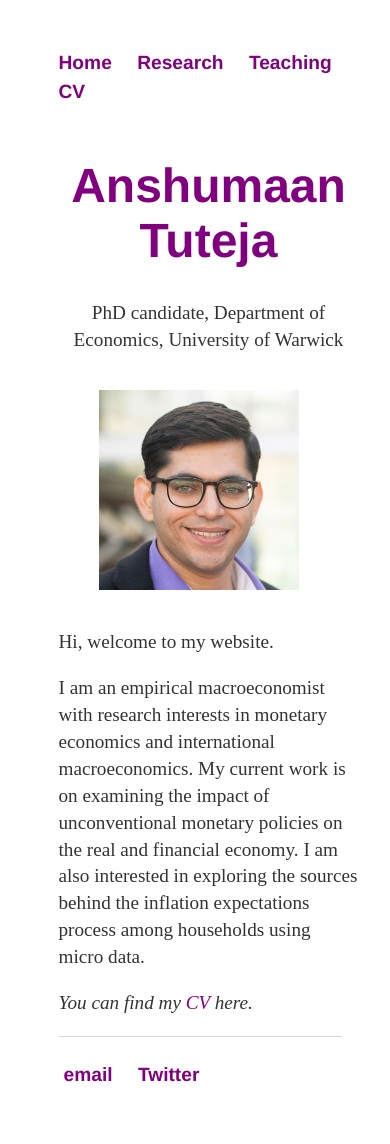
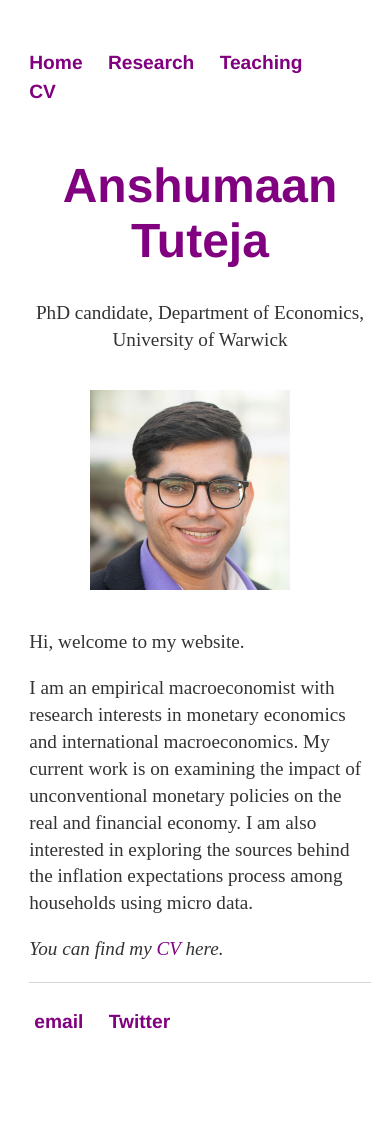
Before and after one commit to anshumaan-tuteja/anshumaan-tuteja.github.io, a Jekyll site: the page built from index.html, in a window 390 px wide. Built offline with Jekyll 4.4.1, drawn with Linux system fonts in a browser that asks for light colours; after the commit the page ends 1091 px from its top, so only the background shows below that.

Commit message:
Update main.css
Attempt to:

1. align text
2. increase screen width for mobiles

```diff
--- a/css/main.css
+++ b/css/main.css
@@ -5,7 +5,7 @@ main {
    display: flex;
    flex-wrap: wrap;
    flex-direction: column;
-   width: 70%;
+   width: 95%;
    /* height: 95%;  */
    }
 
@@ -16,7 +16,7 @@ body {
     flex-direction: column;
     color: #333;
     margin: 30px auto;
-    width: 70%;
+    width: 85%;
     /* height: 95%; */
 }
 
@@ -124,6 +124,7 @@ ul, ol {
   flex: 1;
   font-size: 1.2em;
   line-height: 1.4em;
+  text-align: justify;
 }
 
 /* Responsive web design for large screens */
```
